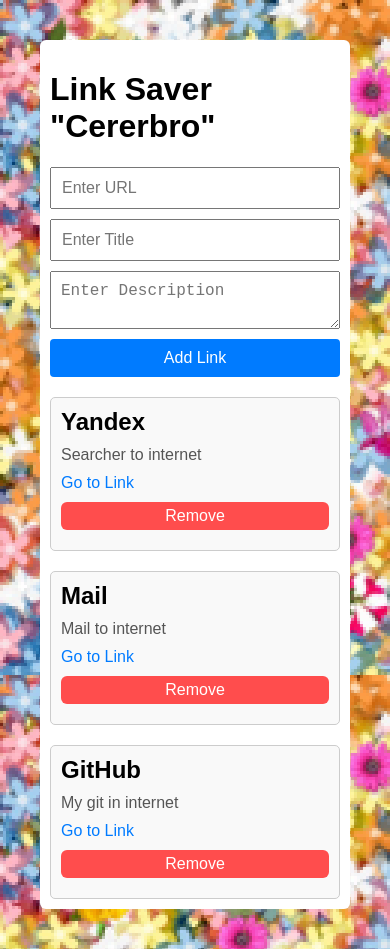
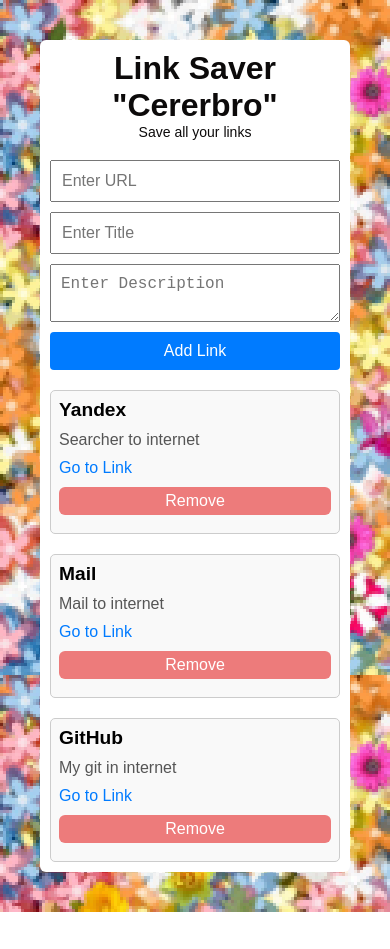
Before and after one commit to KenKarlson/link-saver, a Vue app: page / in a window 390 px wide. After the commit the page ends 912 px from the top, so only its background shows below. Built offline with nearby package versions, Linux system fonts and the light colour scheme.

Commit message:
add @media

```diff
--- a/src/App.vue
+++ b/src/App.vue
@@ -1,21 +1,24 @@
 <template>
   <div id="app">
     <div class="container">
-      <h1>Link Saver "Cererbro"</h1>
+      <div class="header">
+        <h1>Link Saver "Cererbro"</h1>
+        <p>Save all your links</p>
+      </div>
+
       <AddLinkComponent />
       <LinkListComponent />
     </div>
-
   </div>
 </template>
 
 <script>
-import AddLinkComponent from './components/AddLinkComponent.vue';
-import LinkListComponent from './components/LinkListComponent.vue';
+import AddLinkComponent from "./components/AddLinkComponent.vue";
+import LinkListComponent from "./components/LinkListComponent.vue";
 
 export default {
-  name: 'App',
-  components: { AddLinkComponent, LinkListComponent }
+  name: "App",
+  components: { AddLinkComponent, LinkListComponent },
 };
 </script>
 
@@ -25,4 +28,16 @@
   margin: 0 auto;
   padding: 20px;
 }
+h1,
+p {
+  margin: 0;
+}
+.header {
+  text-align: center;
+  color: rgb(12, 10, 10);
+  margin-bottom: 20px;
+}
+.header p {
+  font-size: 14px;
+}
 </style>
--- a/src/components/LinkListComponent.vue
+++ b/src/components/LinkListComponent.vue
@@ -11,18 +11,18 @@
 
 <script>
 export default {
-  name: 'LinkListComponent', // Указываем имя компонента
+  name: "LinkListComponent", // Указываем имя компонента
   computed: {
     // Получаем ссылки из хранилища через геттер
     links() {
       return this.$store.getters.allLinks;
-    }
+    },
   },
   methods: {
     removeLink(index) {
-      this.$store.dispatch('removeLink', index); // Отправляем действие в хранилище
-    }
-  }
+      this.$store.dispatch("removeLink", index); // Отправляем действие в хранилище
+    },
+  },
 };
 </script>
 <style scoped>
@@ -52,7 +52,7 @@
 }
 
 .card a {
-  color: #007BFF;
+  color: #007bff;
   text-decoration: none;
 }
 
@@ -61,7 +61,7 @@
 }
 
 .card button {
-  background-color: #ff4d4d;
+  background-color: #ed7b7b;
   color: white;
   border: none;
   padding: 5px 10px;
@@ -73,11 +73,19 @@
   background-color: #cc0000;
 }
 
-/* Медиа-запрос для маленьких экранов */
+/* Медиа-запросы для маленьких экранов */
 @media (max-width: 768px) {
   .links {
     grid-template-columns: 1fr;
     /* 1 колонка */
   }
 }
+@media (max-width: 480px) {
+  .card {
+    padding: 8px;
+  }
+  .card h2 {
+    font-size: 1.2em;
+  }
+}
 </style>
```
